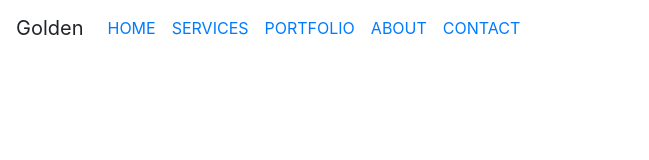
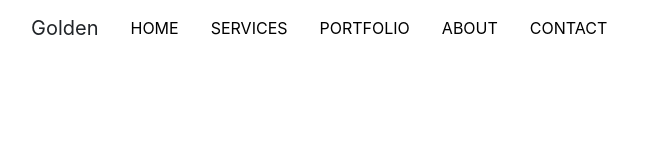
Before and after one commit to lukas1474/projekt-modul-4, a website: page index.html in a window 1280 px wide. Shown: the whole page, without its empty margins (0-649 px from the left). Drawn offline with nearby package versions, Linux system fonts and the light colour scheme; files that its build step writes are made by us from their sources.

Commit message:
add header

```diff
--- a/index.html
+++ b/index.html
@@ -7,12 +7,13 @@
       <link rel="stylesheet" href="style.css">
   </head>
   <body>
-    <nav class="navbar navbar-expand-md">
+    <section class="header">
+        <div class="container">
+            <div class="navbar">
                 <a class="navbar-brand">Golden</a>
-        <div class="collapse navbar-collapse" id="mobile-menu">
-            <ul class="navbar-nav">
-                <li>
-                    <a class="nav-link" href="#" >HOME</a>
+                <ul class="nav links">
+                    <li class="dropdown">
+                        <a class="nav-link" href="#"">HOME</a>
                     </li>
                     <li>
                         <a class="nav-link" href="#">SERVICES</a>
@@ -28,7 +29,7 @@
                     </li>
                 </ul>
             </div>
-      </nav>
-
+        </div>
+    </section>
   </body>
 </html>
--- a/sass/style.scss
+++ b/sass/style.scss
@@ -0,0 +1,17 @@
+/*global*/
+
+
+section {
+    background-color: blanchedalmond;
+}
+
+.container {
+    position: absolute;
+    display: flex;
+    align-items: center;
+    align-content: center;
+}
+
+.links a {
+    color: black;
+}
```
Also changed, not shown: css/style.css, 1 other file. Lines whose indentation alone changed are shown as unchanged.
